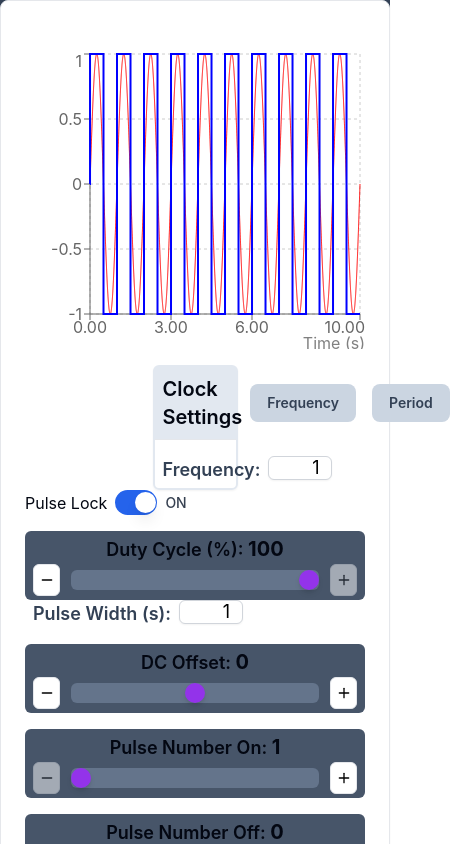
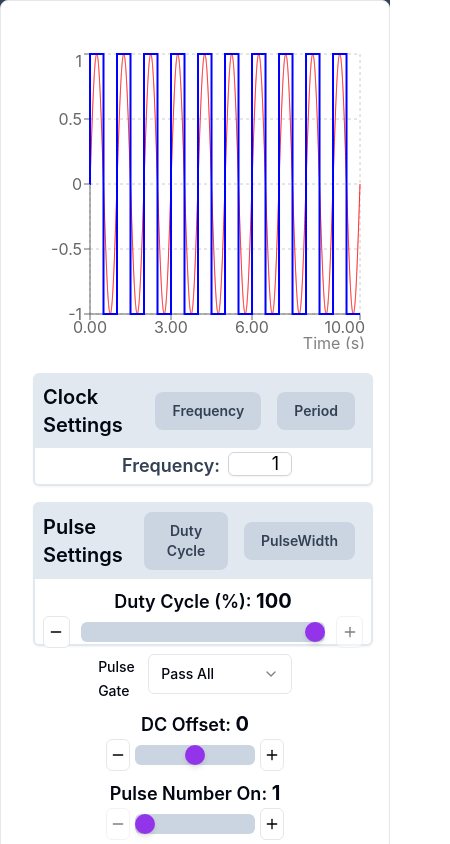
Before and after one commit to Willlasbury/labview, a React (Vite) app: page / in a window 390 px wide. Shown: the top 844 px of the page, 450 px wide, since content can reach past the window. Built offline with nearby package versions, Linux system fonts and the light colour scheme.

Commit message:
started to add responsive design

```diff
--- a/src/App.css
+++ b/src/App.css
@@ -4,7 +4,7 @@
 }
 
 body {
-    background-color: var(--bg-color);
+    /* background-color: var(--bg-color); */
     display: flex;
     flex-flow: column;
     justify-content: center;
--- a/src/components/WaveFormGraph.tsx
+++ b/src/components/WaveFormGraph.tsx
@@ -1,8 +1,8 @@
 import { useState, useMemo } from "react"
 import { LineChart, Line, XAxis, YAxis, CartesianGrid, ResponsiveContainer } from "recharts"
 import { Card, CardContent, CardHeader, CardTitle } from "@/components/subComp/card"
-import { OnOffButton } from "./genericComp/OnOffToggle"
 import { TabComponent } from "./genericComp/TabComp"
+import { cn } from "@/lib/utils"
 
 import Counter from "./genericComp/Counter"
 import DropdownList from "./genericComp/DropDownList"
@@ -151,11 +151,19 @@ export default function WaveformWithClock({
           </ResponsiveContainer>
         </div>
 
+
         {/* CONTROLS */}
+        <div className="flex flex-row flex-wrap justify-evenly">
 
           {/* Adjust the Clock frequency aka blue/square line */}
-        <div className="space-y-2">
+          <div className={cn("flex space-y-2 m-2 w-1/4 max-h-36",
+          "lg:w-1/4",
+          "md:w-5/12",
+          "max-sm:w-full max-sm:min-w-full"
+
+          )}>
             <TabComponent
+              title={'Clock Settings'}
               content={[
                 { title: 'Frequency', comp: <LabelInput title={"Frequency"} description="hello" min={1} value={1 / clockPeriod} setValue={(val) => handleClockPeriod(1 / val)} /> },
                 { title: 'Period', comp: <LabelInput title={"Period"} description="hello" min={1} value={clockPeriod} setValue={handleClockPeriod} /> }
@@ -164,21 +172,35 @@ export default function WaveformWithClock({
           </div>
 
           {/* handle the period of the pulse wave through either the specifying the period or as a fraction of the clock period*/}
-        <div>
-          <OnOffButton title={["Pulse Lock", "Duty Cycle Lock"]} value={pulseLock} setValue={setPulseLock} />
-          <Counter title={"Duty Cycle"} unit="%" min={0} max={100} step={1} value={(pulseWidth / clockPeriod) * 100} setValue={handleDutyCycle} />
-          <LabelInput title={"Pulse Width"} description="hello" unit="s" min={0} max={clockPeriod} step={0.01} value={pulseWidth} setValue={setPulseWidth} />
+          <div className={cn("flex space-y-2 m-2 w-1/3 max-h-36",
+           "lg:w-1/4",
+          "md:w-5/12",
+          "max-sm:w-full max-sm:min-w-full"
+
+          )}>
+            <TabComponent
+            title={'Pulse Settings'}
+              content={[
+
+                // <OnOffButton title={["Pulse Lock", "Duty Cycle Lock"]} value={pulseLock} setValue={setPulseLock} />
+                { title: 'Duty Cycle', comp: <Counter title={"Duty Cycle"} unit="%" min={0} max={100} step={1} value={(pulseWidth / clockPeriod) * 100} setValue={handleDutyCycle} /> },
+                { title: 'PulseWidth', comp: <LabelInput title={"Pulse Width"} description="hello" unit="s" min={0} max={clockPeriod} step={0.01} value={pulseWidth} setValue={setPulseWidth} /> }
+              ]} />
           </div>
 
+
+          <div>
+          <DropdownList title={"Pulse Gate"} description={'some text'} valueOptions={constantData.pulseGate.array} defaultValue={pulseGate} setValue={setPulseGate} />
           <Counter title="DC Offset" value={dcOffset} setValue={setDcOffset} min={-100} max={100} />
           <Counter title={"Pulse Number On"} value={pulseNumOn} setValue={setPulseNumOn} min={1} />
           <Counter title={"Pulse Number Off"} value={pulseNumOff} setValue={setPulseNumOff} />
-        <DropdownList title={"Pulse Gate"} description={'some text'} valueOptions={constantData.pulseGate.array} defaultValue={pulseGate} setValue={setPulseGate} />
+          </div>
 
           <div className="space-y-2">
             <DropdownList title={"Pulse to Clock Out Ratio"} defaultValue={1} valueOptions={constantData.pulseClockOut.array} setValue={setPulseClockRatio} />
 
           </div>
+        </div>
       </CardContent>
     </Card>
   )
--- a/src/components/genericComp/Counter.tsx
+++ b/src/components/genericComp/Counter.tsx
@@ -25,8 +25,8 @@ export default function Counter({ title, unit, min = 0, max = 10, step = 1, valu
         setValue(num)
     }
     return (
-        <div className="w-full mt-4 bg-slate-600 rounded-md py-1 px-2 max-w-96">
-            <h4 className='text-center text-lg font-semibold'>{title}{unit && ` (${unit})`}:  <span className="text-xl font-bold">{value}</span></h4>
+        <div className="w-full rounded-md py-1 px-2 max-w-96">
+            <h4 className='text-center text-lg font-semibold'>{title}{unit && ` (${unit})`}:  <span className="text-xl font-bold">{Math.round(value)}</span></h4>
             <div className="flex items-center justify-between">
                 <Button
                     className="h-8 w-8"
@@ -40,7 +40,7 @@ export default function Counter({ title, unit, min = 0, max = 10, step = 1, valu
                 <div className='flex flex-col items-center w-full'>
                     <div className={`z-10 w-11/12 transition-opacity duration-300`}>
                         <Slider.Root
-                            className="relative flex items-center select-none touch-none w-full h-5 bg-slate-500 rounded-md"
+                            className="relative flex items-center select-none touch-none w-full h-5 bg-slate-300 rounded-md"
                             value={[value]}
                             onValueChange={(newValue: Array<number>) => { setValue(newValue[0]) }}
                             max={max}
--- a/src/components/genericComp/TabComp.tsx
+++ b/src/components/genericComp/TabComp.tsx
@@ -1,26 +1,34 @@
-import React from 'react'
+import React, { useState } from 'react'
 import * as Tabs from '@radix-ui/react-tabs'
 import { cn } from "@/lib/utils"
 
 interface TabComponentProps {
+    title: string
     content: Array<{
         title: string
         comp: React.ReactNode
     }>
 }
 export function TabComponent({
+    title,
     content
 }: TabComponentProps) {
+
+    const [isActive, setIsActive] = useState<string>(content[0].title);
+
     return (
-        <Tabs.Root defaultValue={content[0].title} className="w-1/4 max-w-3xl mx-auto border-solid border-slate-200 border-2 rounded-md shadow-sm">
+        <Tabs.Root defaultValue={content[0].title}
+            className={cn("w-full border-solid border-slate-200 border-2 rounded-md shadow-sm",
+
+            )}>
             <Tabs.List className={cn(
                 "flex items-center",
-                "p-2",
-                "bg-slate-200 border-b border-gray-200 mb-4"
+                "p-2 mb-1",
+                "bg-slate-200 border-b border-gray-200"
             )}
             >
                 <h4 className='text-xl font-semibold'>
-                    Clock Settings
+                    {title}
                 </h4>
                 {content.map(({ title }) => {
                     return (
@@ -31,7 +39,7 @@ export function TabComponent({
                                 "mx-2 px-4 py-2 bg-slate-300 text-sm font-semibold text-slate-700 hover:text-gray-700 focus:outline-none focus:text-gray-200 focus:border-gray-200  focus:bg-gray-500",
                                 "radix-state-active:border-b-2 radix-state-active:border-primary radix-state-active:text-primary",
                                 "relative",
-                                "after:absolute after:bottom-0 after:left-0 after:right-0 after:h-0.5 after:bg-green-300",
+                                "after:absolute after:bottom-0 after:left-0 after:right-0 after:h-0.5",
                                 "after:scale-x-0 after:transition-transform after:duration-300",
                                 "radix-state-active:after:scale-x-100"
                             )}
@@ -43,7 +51,7 @@ export function TabComponent({
             </Tabs.List>
             {content.map(({ title, comp }) => {
                 return (
-                    <Tabs.Content key={`comp ${title}`} value={title} className="focus:outline-none">
+                    <Tabs.Content key={`comp ${title}`} value={title} className="flex justify-center focus:outline-none ">
                         {comp}
                     </Tabs.Content>
                 )
```
Lines whose indentation alone changed are shown as unchanged.
